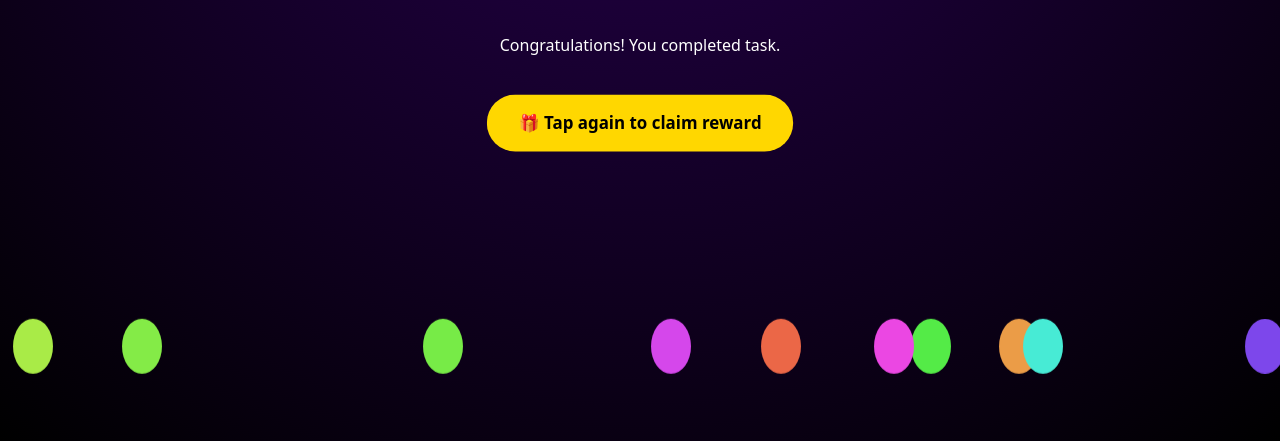
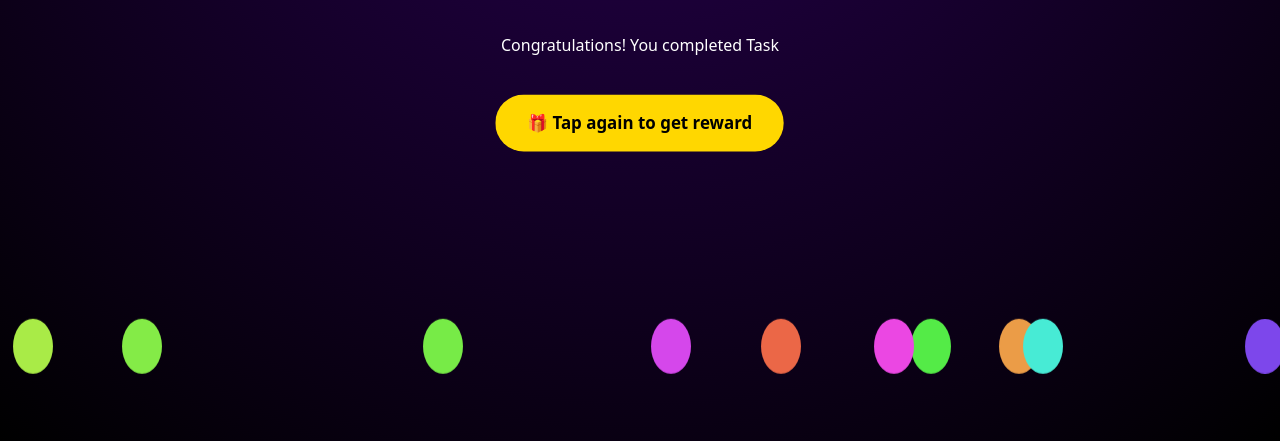
Before and after one commit to Ayush-S-Patil/Glitch, a plain HTML site: page index.html in a window 1280 px wide. Both pictures are taken after a click on the element "Click here to Submit". Shown: the part 359-800 px from the top of the page. Drawn offline with Linux system fonts and the light colour scheme.

Commit message:
Updated index.html

```diff
--- a/index.html
+++ b/index.html
@@ -177,7 +177,7 @@ html, body {
 <!-- WIN PAGE -->
 <div id="winPage">
   <h1>🏆 YOU WON!</h1>
-  <p>Congratulations! You completed task.</p>
+  <p>Congratulations! You completed Task</p>
   <div id="claimBtn">Click here to Submit</div>
 </div>
 
@@ -280,7 +280,7 @@ document.getElementById("claimBtn").onclick = () => {
     winSound.volume = 0.6;
     winSound.play().catch(()=>{});
     document.getElementById("claimBtn").innerText =
-      "🎁 Tap again to claim reward";
+      "🎁 Tap again to get reward";
     return;
   }
 
```
Also changed, not shown: 2 other files.
